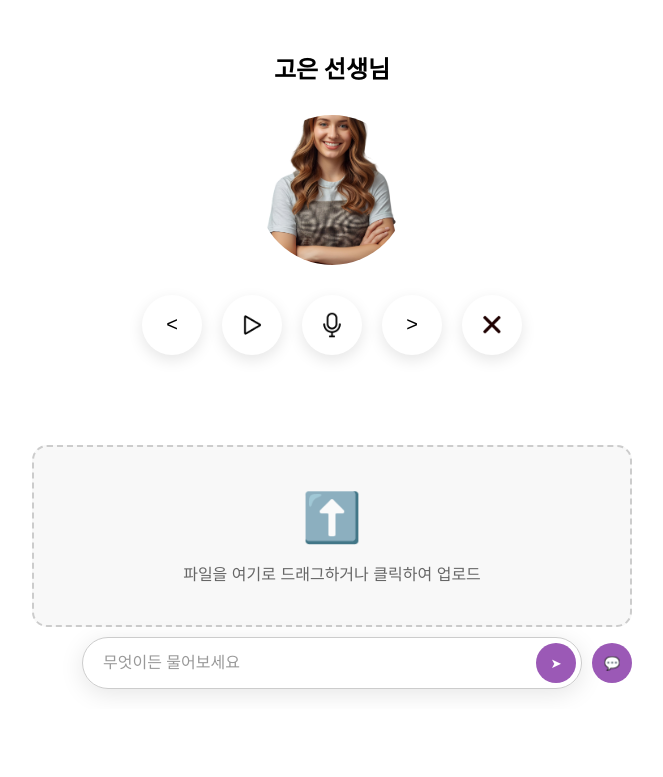
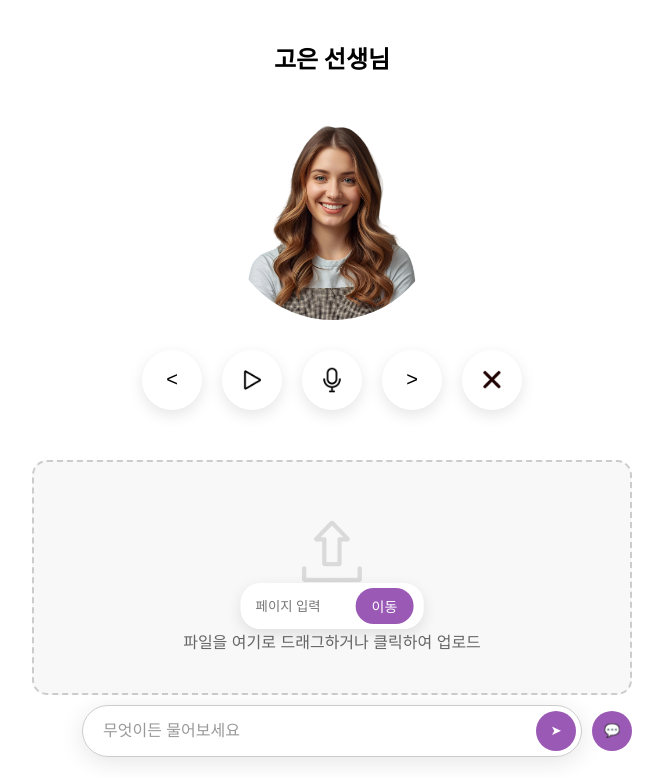
Before and after one commit to jeong-gu/teachers_be, a FastAPI app: page /chat?teacher=ngoeun in a window 1280 px wide; the page is wider, and only the part inside the window is pictured. Shown: the part 91-868 px from the top of that part, without its empty margins (308-971 px from the left). Before the commit the page ends 785 px from the top of that part, so only its background shows below. Run offline with FastAPI, Linux system fonts and the light colour scheme.

Commit message:
최신파일 비교 후 수정 / chat_js 파일은 안 건들였습니다. 제가 올린 거 보고 비교 ㄱㄱㄱ

```diff
--- a/static/chat_style.css
+++ b/static/chat_style.css
@@ -112,8 +112,7 @@ body {
 .instructor-card {
   background: white;
   border-radius: 20px;
-  padding: 30px;
-  margin-bottom: 30px;
+  padding: 20px;
   text-align: center;
   min-width: 350px;
 }
@@ -139,13 +138,14 @@ body {
 }
 
 .instructor-photo {
-  width: 150px;
-  height: 150px;
+  width: 215px;
+  height: 215px;
   border-radius: 50%;
   object-fit: cover;
   margin: 0 auto 30px;
   cursor: pointer;
   display: block;
+  object-position: center -10%; /* 가로 중앙, 세로 위치를 65% 지점으로 조정 */
 }
 
 .instructor-select {
--- a/templates/chat.html
+++ b/templates/chat.html
@@ -48,7 +48,9 @@
         </div>
 
         <div class="file-upload-area" id="fileUploadArea">
-          <div class="upload-icon">⬆️</div>
+          <div class="upload-icon">
+            <img src="static/img/icons/upload-btn.png" style="width: 100px" />
+          </div>
           <div class="upload-text">
             파일을 여기로 드래그하거나 클릭하여 업로드
           </div>
@@ -69,7 +71,7 @@
     <div class="chat-preview" id="chatPreview"></div>
 
     <!-- 페이지 이동 입력칸 -->
-    <!-- <div class="page-jump">
+    <div class="page-jump">
       <input
         type="number"
         id="page-number"
@@ -77,8 +79,8 @@
         min="1"
         style="width: 100px; padding: 5px; border: none"
       />
-      <button id="page-jump-btn">이동</button>
-    </div> -->
+      <button id="page-jump-btn" onclick="jumpToPage()">이동</button>
+    </div>
 
     <!-- 입력창 -->
     <div style="position: relative; width: 100%">
@@ -131,36 +133,6 @@
       </div>
       <div class="chat-footer">무엇이든 물어보세요</div>
     </div>
-
-    <!-- 강사 선택 팝업 -->
-    <!--
-    <div class="instructor-options" id="instructorOptions">
-        <h3 style="margin-bottom: 20px;">강사를 선택하세요</h3>
-
-        <div class="instructor-option" onclick="selectInstructor('신생님 1', ['친절', '성실', '남자', 'ISTJ'], 'https://images.unsplash.com/photo-1472099645785-5658abf4ff4e?w=150&h=150&fit=crop&crop=face')">
-            <img src="https://images.unsplash.com/photo-1472099645785-5658abf4ff4e?w=150&h=150&fit=crop&crop=face" alt="강사1">
-            <div class="instructor-info">
-                <h4>신생님 1</h4>
-                <p>#친절 #성실 #남자 #ISTJ</p>
-            </div>
-        </div>
-
-        <div class="instructor-option" onclick="selectInstructor('김교수', ['전문가', '엄격', '여자', 'ENTJ'], 'https://images.unsplash.com/photo-1494790108755-2616b612b786?w=150&h=150&fit=crop&crop=face')">
-            <img src="https://images.unsplash.com/photo-1494790108755-2616b612b786?w=150&h=150&fit=crop&crop=face" alt="강사2">
-            <div class="instructor-info">
-                <h4>김교수</h4>
-                <p>#전문가 #엄격 #여자 #ENTJ</p>
-            </div>
-        </div>
-
-        <div class="instructor-option" onclick="selectInstructor('박선생', ['유머', '친근', '남자', 'ENFP'], 'https://images.unsplash.com/photo-1507003211169-0a1dd7228f2d?w=150&h=150&fit=crop&crop=face')">
-            <img src="https://images.unsplash.com/photo-1507003211169-0a1dd7228f2d?w=150&h=150&fit=crop&crop=face" alt="강사3">
-            <div class="instructor-info">
-                <h4>박선생</h4>
-                <p>#유머 #친근 #남자 #ENFP</p>
-            </div>
-        </div>
-    </div> -->
 
     <div class="overlay" id="overlay" onclick="closeAllPopups()"></div>
 
```
Also changed, not shown: templates/index.html (+12 -18 lines), static/img/dd.jpg (deleted), static/img/icons/upload-btn.png (added), static/img/image.png (deleted), static/img/laptop.png (deleted), static/img/teacher1.png (deleted), static/img/우진.png, static/img/우진2.png (deleted).
